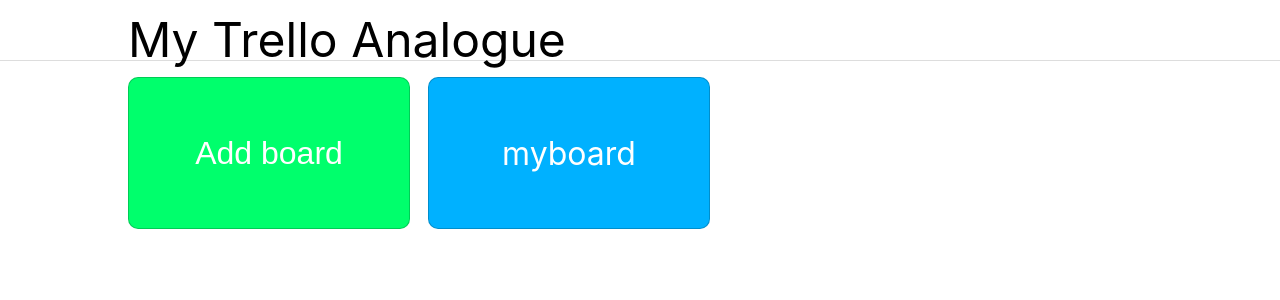
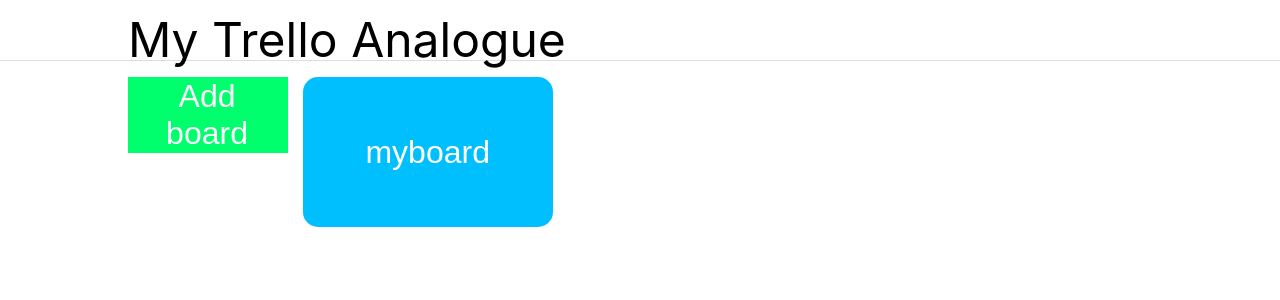
Before and after one commit to summerlightningman/my-trello-analogue, a React (Create React App) app: page / in a window 1280 px wide. Shown: the top 300 px of the page. Built offline with nearby package versions, Linux system fonts and the light colour scheme.

Commit message:
Added styled-components for BoardListItem

```diff
--- /dev/null
+++ b/src/components/Board/board-card.tsx
@@ -0,0 +1,21 @@
+import styled from "styled-components";
+
+export const BoardCard = styled.li`
+  width: 250px;
+  height: 150px;
+
+  margin: 0 15px 10px 15px;
+  display: flex;
+  flex-direction: column;
+  justify-content: center;
+  align-items: center;
+  border-radius: 15px;
+  cursor: pointer;
+  color: white;
+`;
+
+export const BoardCardLabel = styled.span`
+  text-decoration: none;
+  font-family: "Century Gothic", sans-serif;
+  font-size: 32px;
+`;
--- a/src/components/Board/board-list-item/board-list-item.css
+++ /dev/null
@@ -1,38 +0,0 @@
-.board-list-item {
-
-    width: 280px;
-    height: 150px;
-
-    border: 1px solid #0003;
-    border-radius: 10px;
-
-    font-size: 2rem;
-
-    display: flex;
-    flex-direction: column;
-    justify-content: space-evenly;
-    align-items: center;
-}
-
-.board-list-item__wrapper {
-    width: 300px;
-    height: 170px;
-    display: flex;
-    flex-direction: row;
-    justify-content: flex-start;
-    align-items: flex-start;
-}
-
-.board-list-item:before {
-    margin-left: 10px;
-}
-
-.board-list-item:after {
-    margin-right: 10px;
-}
-
-.board-list-item_card {
-    background: #00b1ff;
-    color: white;
-    cursor: pointer;
-}
--- a/src/components/Board/board-list-item/board-list-item.tsx
+++ b/src/components/Board/board-list-item/board-list-item.tsx
@@ -1,14 +1,35 @@
-import {FC} from 'react';
+import {FC, MouseEventHandler} from 'react';
+
+import {useHistory} from "react-router-dom";
+import styled from "styled-components";
 
 import {BoardListItemProps} from "../../../types/board";
+import {BoardCard, BoardCardLabel} from "../board-card";
 
-import './board-list-item.css';
 
-const BoardListItem: FC<BoardListItemProps> = ({name}) => {
+const BoardListItemCard = styled(BoardCard)`
+  background: #00BFFF;
+
+  &:hover {
+    background: #1E90FF;
+  }
+
+  &:active {
+    background: #4682B4;
+  }
+`
+
+const BoardListItem: FC<BoardListItemProps> = ({id, name}) => {
+    const history = useHistory();
+
+    const goToBoard: MouseEventHandler<HTMLLIElement> = () => {
+        history.push(`/board/${id}`);
+    }
+
     return (
-        <div className="board-list-item board-list-item_card">
-            {name}
-        </div>
+        <BoardListItemCard onClick={goToBoard}>
+            <BoardCardLabel>{name}</BoardCardLabel>
+        </BoardListItemCard>
     );
 };
 
--- a/src/types/board.ts
+++ b/src/types/board.ts
@@ -34,6 +34,7 @@
 
 }
 
-export interface BoardListItemProps {
+export interface BoardListItemProps{
+    id: BoardID,
     name: BoardName
 }
```
